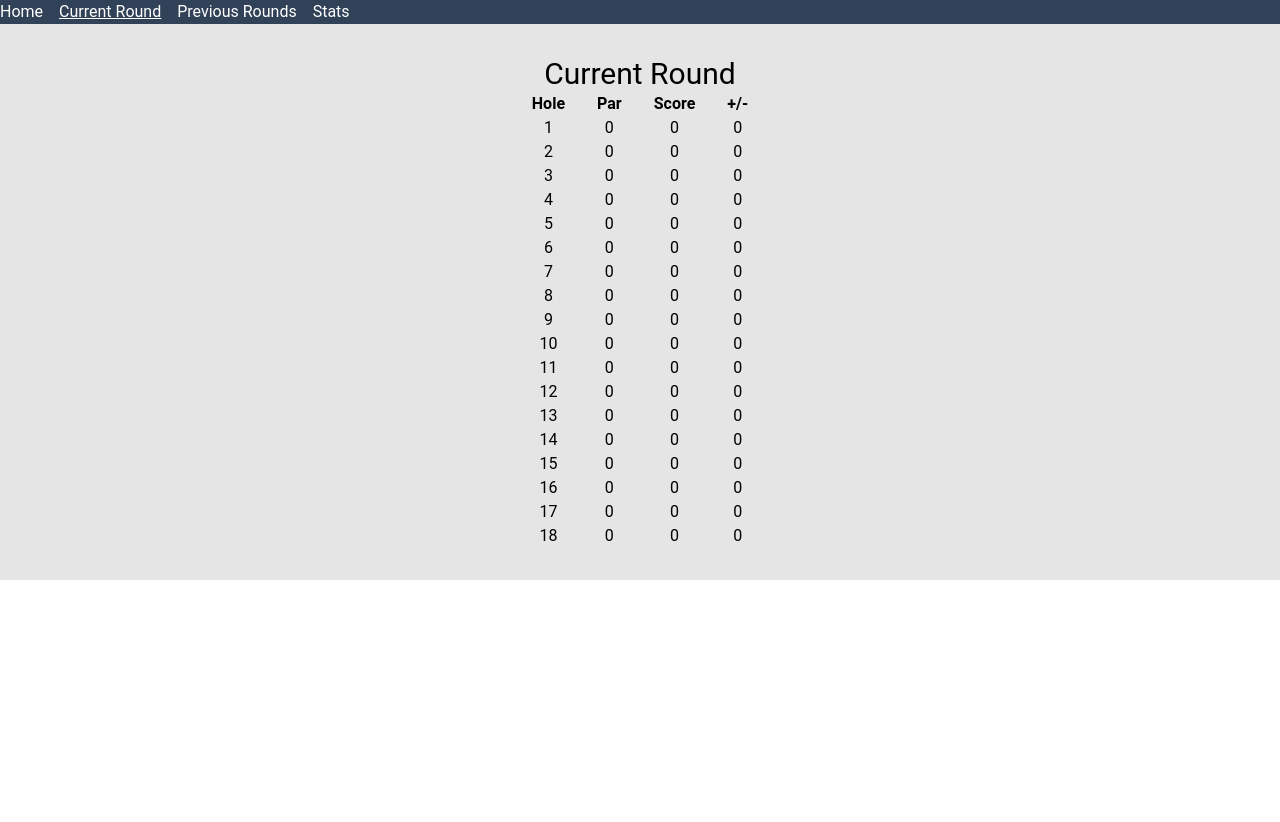
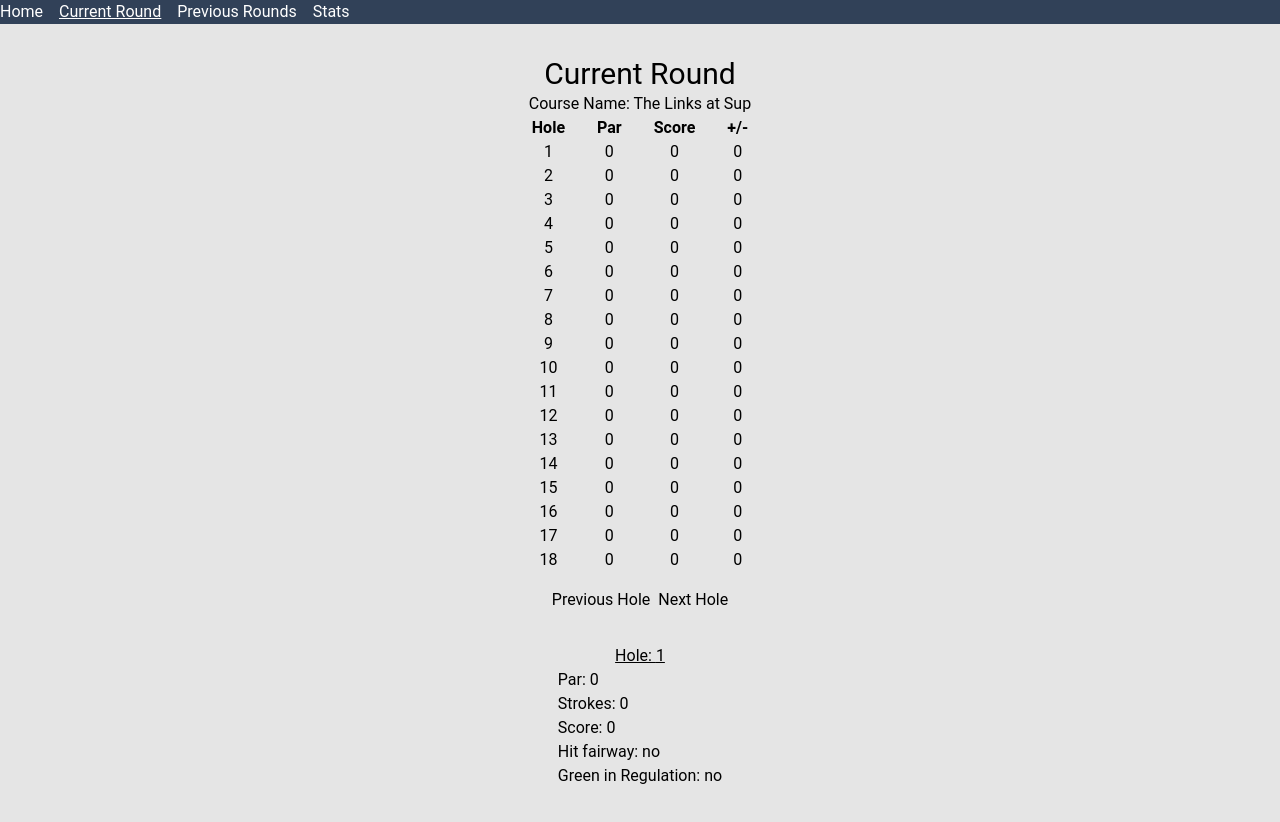
Before and after one commit to Jack-Sprinkle/my-scorecard, a Next.js app: page /current in a window 1280 px wide. Shown: the top 822 px of the page. Before the commit the page ends 800 px from the top, so only its background shows below. Built offline with nearby package versions, Linux system fonts and the light colour scheme.

Commit message:
add current hole data

```diff
--- /dev/null
+++ b/app/_components/currentHole.tsx
@@ -0,0 +1,16 @@
+export default function CurrentHole({ currentHole }: CurrentHoleProps) {
+    return (
+        <div className="container-sm text-center">
+            <p className="underline">Hole: {currentHole.hole}</p>
+            <div className="flex justify-center">
+                <ul className="flex flex-col items-start">
+                    <li>Par: {currentHole.par}</li>
+                    <li>Strokes: {currentHole.strokes}</li>
+                    <li>Score: {currentHole.score}</li>
+                    <li>Hit fairway: {currentHole.fairway ? 'yes' : 'no'}</li>
+                    <li>Green in Regulation: {currentHole.green ? 'yes' : 'no'}</li>
+                </ul>
+            </div>
+        </div>
+    );
+}
--- a/app/_components/scorecard.tsx
+++ b/app/_components/scorecard.tsx
@@ -3,14 +3,16 @@ export default function Scorecard({ scorecard }: ScorecardProps) {
     return(
         <table className="table-auto mx-auto">
             <thead>
-                <th className="px-4">Hole</th>
-                <th className="px-4">Par</th>
-                <th className="px-4">Score</th>
-                <th className="px-4">+/-</th>
+                <tr>
+                    <th className="px-4">Hole</th>
+                    <th className="px-4">Par</th>
+                    <th className="px-4">Score</th>
+                    <th className="px-4">+/-</th>
+                </tr>
             </thead>
             <tbody className="text-center">
-                {scorecard.map((hole) => (
-                    <tr>
+                {scorecard.map((hole, index) => (
+                    <tr key={index}>
                         <td>{hole.hole}</td>
                         <td>{hole.par}</td>
                         <td>{hole.strokes}</td>
--- a/app/_shared/interfaces.tsx
+++ b/app/_shared/interfaces.tsx
@@ -2,9 +2,17 @@ interface Hole {
     hole: number,
     par: number,
     strokes: number,
-    score: number
+    score: number,
+    fairway: boolean,
+    green: boolean
 }
 
 interface ScorecardProps {
     scorecard: Hole[]
+    setScorecard: React.Dispatch<React.SetStateAction<Hole[]>>
 }
+
+interface CurrentHoleProps {
+    currentHole: Hole,
+    setCurrentHole: React.Dispatch<React.SetStateAction<Hole>>
+}
--- a/app/current/page.tsx
+++ b/app/current/page.tsx
@@ -1,34 +1,57 @@
 "use client"
 import Scorecard from "@/app/_components/scorecard";
 import { useState } from "react";
+import CurrentHole from "../_components/currentHole";
 
 export default function Current() {
 
   const [scorecard, setScorecard] = useState<Hole[]>([
-    { hole: 1, par: 0, strokes: 0, score: 0 },
-    { hole: 2, par: 0, strokes: 0, score: 0 },
-    { hole: 3, par: 0, strokes: 0, score: 0 },
-    { hole: 4, par: 0, strokes: 0, score: 0 },
-    { hole: 5, par: 0, strokes: 0, score: 0 },
-    { hole: 6, par: 0, strokes: 0, score: 0 },
-    { hole: 7, par: 0, strokes: 0, score: 0 },
-    { hole: 8, par: 0, strokes: 0, score: 0 },
-    { hole: 9, par: 0, strokes: 0, score: 0 },
-    { hole: 10, par: 0, strokes: 0, score: 0 },
-    { hole: 11, par: 0, strokes: 0, score: 0 },
-    { hole: 12, par: 0, strokes: 0, score: 0 },
-    { hole: 13, par: 0, strokes: 0, score: 0 },
-    { hole: 14, par: 0, strokes: 0, score: 0 },
-    { hole: 15, par: 0, strokes: 0, score: 0 },
-    { hole: 16, par: 0, strokes: 0, score: 0 },
-    { hole: 17, par: 0, strokes: 0, score: 0 },
-    { hole: 18, par: 0, strokes: 0, score: 0 },
+    { hole: 1, par: 0, strokes: 0, score: 0, fairway: false, green: false },
+    { hole: 2, par: 0, strokes: 0, score: 0, fairway: false, green: false },
+    { hole: 3, par: 0, strokes: 0, score: 0, fairway: false, green: false },
+    { hole: 4, par: 0, strokes: 0, score: 0, fairway: false, green: false },
+    { hole: 5, par: 0, strokes: 0, score: 0, fairway: false, green: false },
+    { hole: 6, par: 0, strokes: 0, score: 0, fairway: false, green: false },
+    { hole: 7, par: 0, strokes: 0, score: 0, fairway: false, green: false },
+    { hole: 8, par: 0, strokes: 0, score: 0, fairway: false, green: false },
+    { hole: 9, par: 0, strokes: 0, score: 0, fairway: false, green: false },
+    { hole: 10, par: 0, strokes: 0, score: 0, fairway: false, green: false },
+    { hole: 11, par: 0, strokes: 0, score: 0, fairway: false, green: false },
+    { hole: 12, par: 0, strokes: 0, score: 0, fairway: false, green: false },
+    { hole: 13, par: 0, strokes: 0, score: 0, fairway: false, green: false },
+    { hole: 14, par: 0, strokes: 0, score: 0, fairway: false, green: false },
+    { hole: 15, par: 0, strokes: 0, score: 0, fairway: false, green: false },
+    { hole: 16, par: 0, strokes: 0, score: 0, fairway: false, green: false },
+    { hole: 17, par: 0, strokes: 0, score: 0, fairway: false, green: false },
+    { hole: 18, par: 0, strokes: 0, score: 0, fairway: false, green: false },
   ]);
 
+  const [currentHole, setCurrentHole] = useState(scorecard[0]);
+
+  const nextHole = () => {
+    setCurrentHole((prev) => {
+      const nextIndex = scorecard.findIndex(hole => hole.hole === prev.hole) + 1;
+      return scorecard[nextIndex] || prev;
+    });
+  };
+
+  const previousHole = () => {
+    setCurrentHole((prev) => {
+      const prevIndex = scorecard.findIndex(hole => hole.hole === prev.hole) - 1;
+      return scorecard[prevIndex] || prev;
+    });
+  };
+
   return (
-    <div className="container-lg">
-      <h1 className="text-3xl text-center">Current Round</h1>
-      <Scorecard scorecard={scorecard}/>
+    <div className="container-lg text-center">
+      <h1 className="text-3xl">Current Round</h1>
+      <p>Course Name: The Links at Sup</p>
+      <Scorecard scorecard={scorecard} setScorecard={setScorecard}/>
+      <div className="container-sm">
+        <button onClick={previousHole} className="btn btn-primary mr-2">Previous Hole</button>
+        <button onClick={nextHole} className="btn btn-primary">Next Hole</button>
+      </div>
+      <CurrentHole currentHole={currentHole} setCurrentHole={setCurrentHole}/>
     </div>
   );
 }
```
